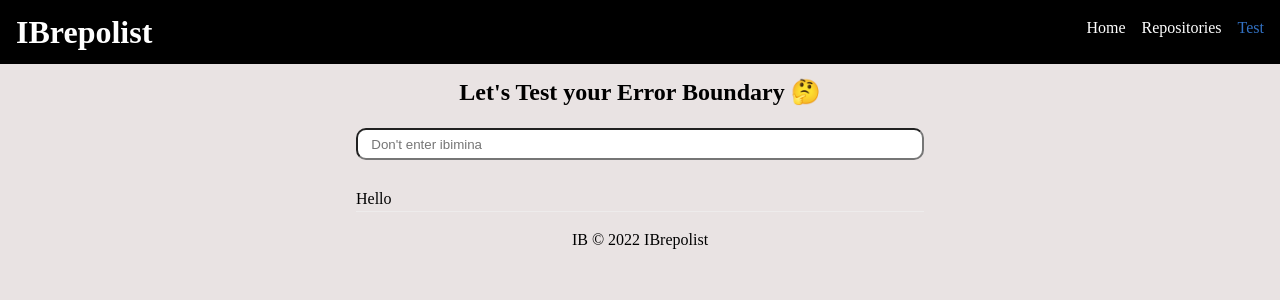
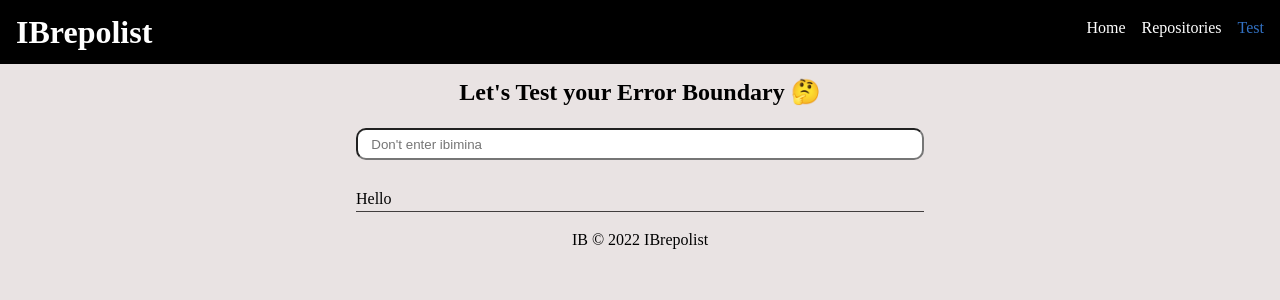
Before and after one commit to ibimina/altschool-frontend-exam, a React (Vite) app: page /test in a window 1280 px wide. Shown: the top 300 px of the page. Built offline with nearby package versions, Linux system fonts and the light colour scheme.

Commit message:
styles: changed footer border color

```diff
--- a/src/App.css
+++ b/src/App.css
@@ -10,6 +10,6 @@ picture {
     margin: 0;
 }
 footer{
-    border-top: 1px solid rgb(238, 236, 236);
+    border-top: 1px solid rgb(66, 62, 62);
     padding: 1em;
 }
```
